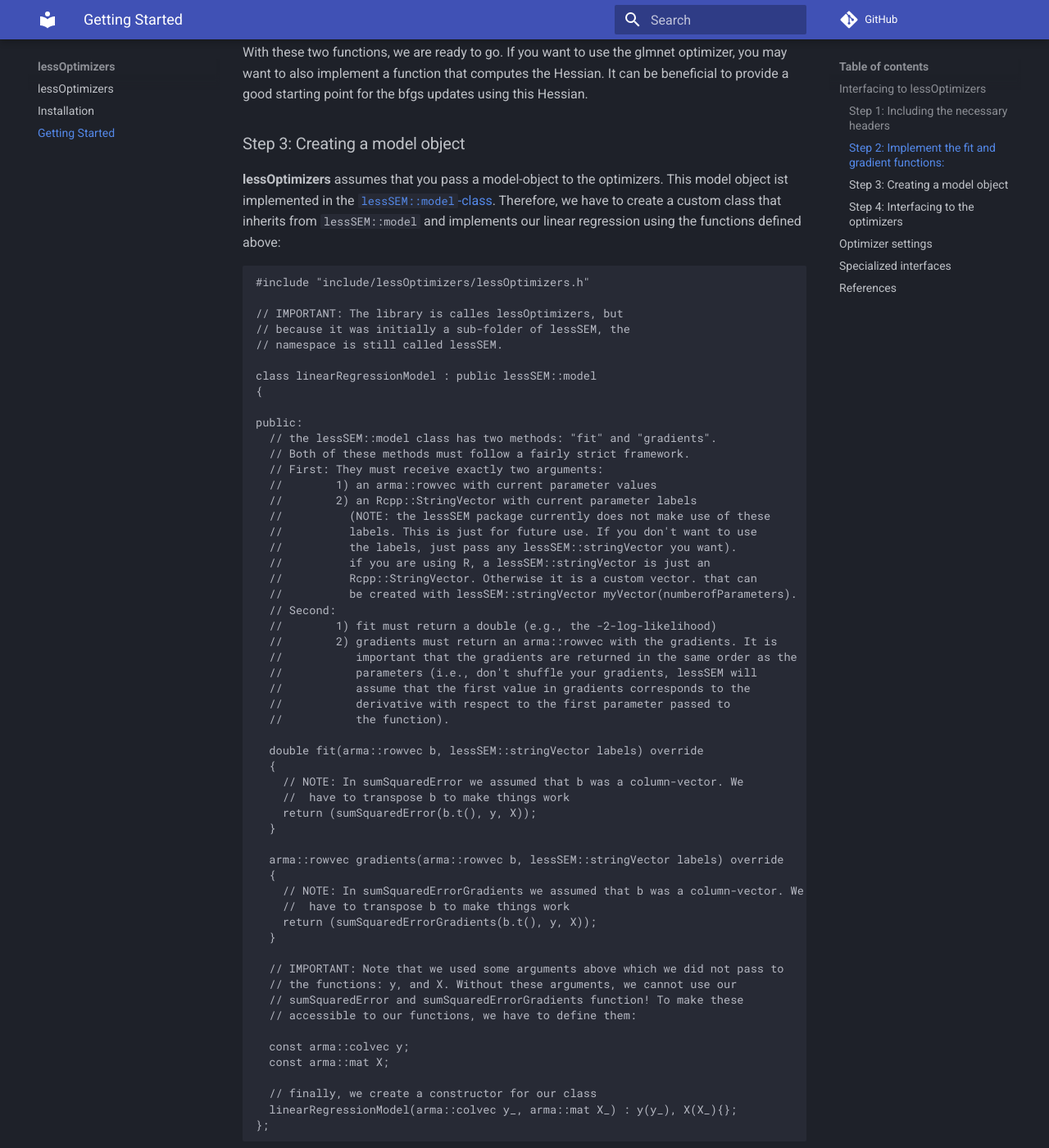
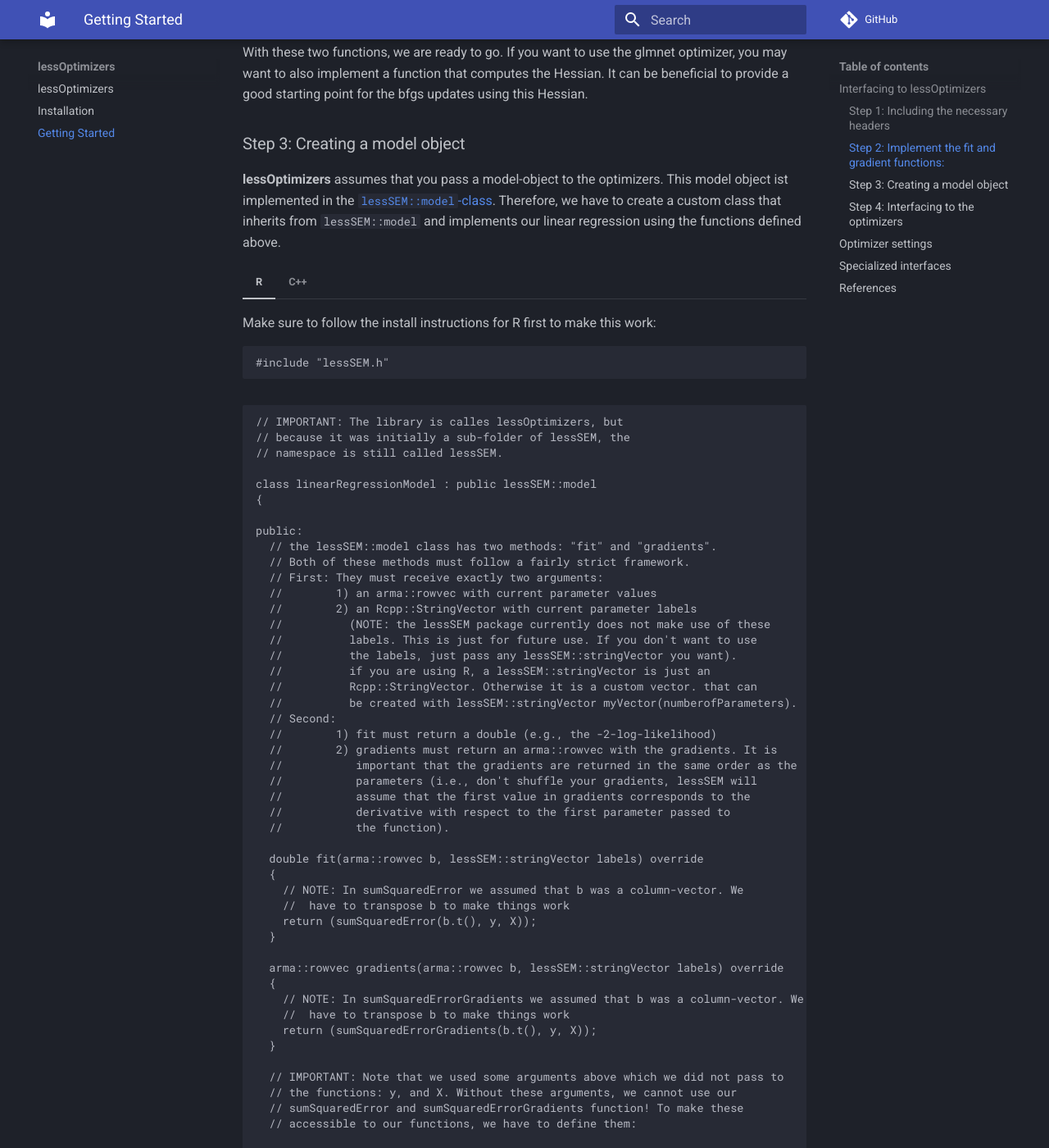
Before and after one commit to jhorzek/lesstimate, an MkDocs documentation site: the page built from docs/2-getting-started.md, in a window 1280 px wide and 1400 px high, scrolled down 1765 px. Shown: the whole window at 82% size. Built offline with MkDocs 1.6.1 and Material for MkDocs 9.7.7, drawn with Linux system fonts in a browser that asks for light colours; comment, search, counter and statistics services are not loaded; some of the changed text lies outside the part shown.

Commit message:
Update 2-getting-started.md

````diff
--- a/docs/2-getting-started.md
+++ b/docs/2-getting-started.md
@@ -93,17 +93,26 @@ With these two functions, we are ready to go. If you want to use the glmnet opti
 you may want to also implement a function that computes the Hessian. It can be beneficial to
 provide a good starting point for the bfgs updates using this Hessian.
 
-
 ### Step 3: Creating a model object
 
 **lessOptimizers** assumes that you pass a model-object to the optimizers. This model
 object ist implemented in the [`lessSEM::model`-class](https://github.com/jhorzek/lessOptimizers/blob/main/include/model.h).
 Therefore, we have to create a custom class that inherits from `lessSEM::model` and
-implements our linear regression using the functions defined above:
+implements our linear regression using the functions defined above.
+
+=== "R"
+    Make sure to follow the install instructions for R first to make this work:
+    ```
+    #include "lessSEM.h"
+    ```
+
+=== "C++"
+
+    ```
+    #include "include/lessOptimizers/lessOptimizers.h"
+    ```
 
 ```
-#include "include/lessOptimizers/lessOptimizers.h"
-
 // IMPORTANT: The library is calles lessOptimizers, but
 // because it was initially a sub-folder of lessSEM, the
 // namespace is still called lessSEM.
````
